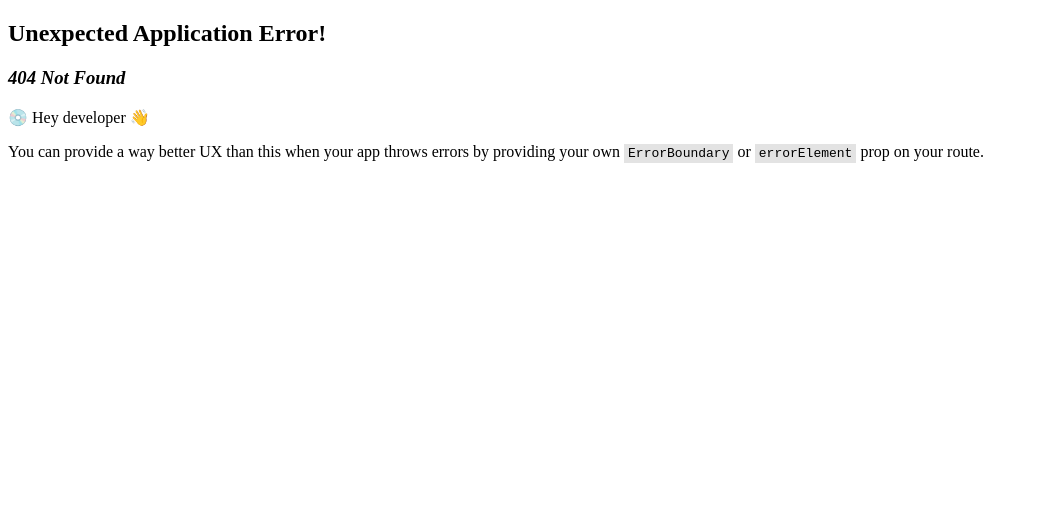
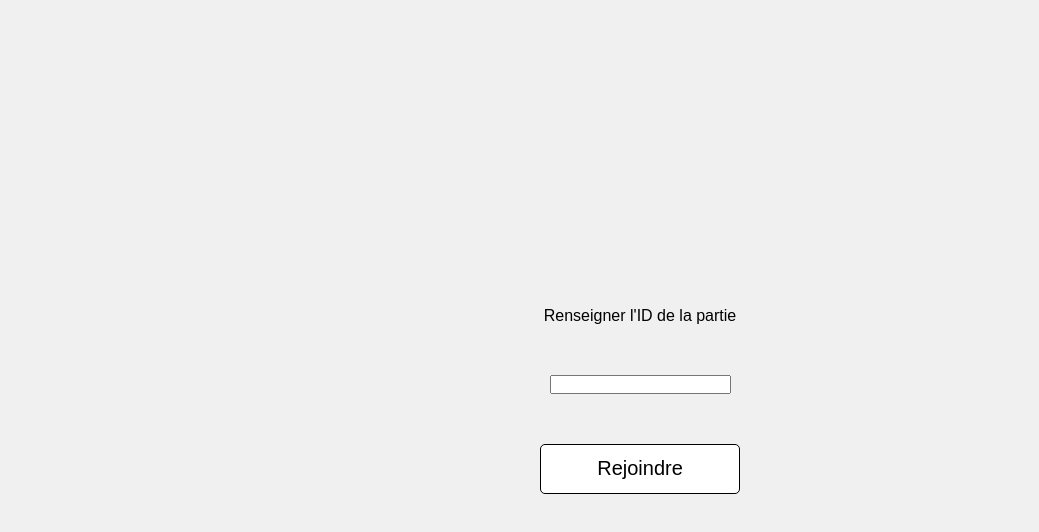
Before and after one commit to Zickenheiner/gentle_race, a React (Vite) app in the folder client/: page /join in a window 1280 px wide. Before the commit this address had no page. Shown: the top 532 px of the page, without its empty margins (0-1039 px from the left). Built offline with nearby package versions, Linux system fonts and the light colour scheme.

Commit message:
create home page and join page

```diff
--- a/client/src/App.css
+++ b/client/src/App.css
@@ -3,3 +3,8 @@
   padding: 0;
   box-sizing: border-box;
 }
+
+body {
+  font-family: Arial, sans-serif;
+  background-color: #f0f0f0;
+}
--- a/client/src/App.tsx
+++ b/client/src/App.tsx
@@ -1,3 +1,10 @@
+import { Outlet } from "react-router-dom";
+import "./App.css";
+
 export default function App() {
-  return <div>App</div>;
+  return (
+    <div>
+      <Outlet />
+    </div>
+  );
 }
--- /dev/null
+++ b/client/src/pages/Home.tsx
@@ -0,0 +1,25 @@
+import { useNavigate } from "react-router-dom";
+import "../styles/Home.css";
+
+export default function Home() {
+  const navigate = useNavigate();
+
+  const handleClickHost = () => {
+    navigate("/host");
+  };
+
+  const handleClickJoin = () => {
+    navigate("/join");
+  };
+
+  return (
+    <div className="home-container">
+      <button type="button" className="home-button" onClick={handleClickHost}>
+        Creer une partie
+      </button>
+      <button type="button" className="home-button" onClick={handleClickJoin}>
+        Rejoindre une partie
+      </button>
+    </div>
+  );
+}
--- /dev/null
+++ b/client/src/pages/Join.tsx
@@ -0,0 +1,20 @@
+import { useNavigate } from "react-router-dom";
+import "../styles/Join.css";
+
+export default function Join() {
+  const navigate = useNavigate();
+
+  const handleClickJoin = () => {
+    navigate("/player-select");
+  };
+
+  return (
+    <div className="join-container">
+      <p>Renseigner l'ID de la partie</p>
+      <input type="text" />
+      <button type="button" className="join-button" onClick={handleClickJoin}>
+        Rejoindre
+      </button>
+    </div>
+  );
+}
--- /dev/null
+++ b/client/src/styles/Home.css
@@ -0,0 +1,25 @@
+.home-container {
+  padding: 30px;
+  width: 100vw;
+  height: 100vh;
+  display: flex;
+  flex-direction: column;
+  justify-content: center;
+  align-items: center;
+  gap: 50px;
+}
+
+.home-button {
+  width: 200px;
+  height: 50px;
+  background-color: #ffffff;
+  border: 1.5px solid #000000;
+  border-radius: 5px;
+  font-size: 20px;
+  cursor: pointer;
+}
+
+.home-button:hover {
+  background-color: #000000;
+  color: #ffffff;
+}
--- /dev/null
+++ b/client/src/styles/Join.css
@@ -0,0 +1,25 @@
+.join-container {
+  padding: 30px;
+  height: 100vh;
+  width: 100vw;
+  display: flex;
+  flex-direction: column;
+  justify-content: center;
+  align-items: center;
+  gap: 50px;
+}
+
+.join-button {
+  width: 200px;
+  height: 50px;
+  background-color: #ffffff;
+  border: 1.5px solid #000000;
+  border-radius: 5px;
+  font-size: 20px;
+  cursor: pointer;
+}
+
+.join-button:hover {
+  background-color: #000000;
+  color: #ffffff;
+}
```
Also changed, not shown: client/src/main.tsx (+12 -1 lines).
